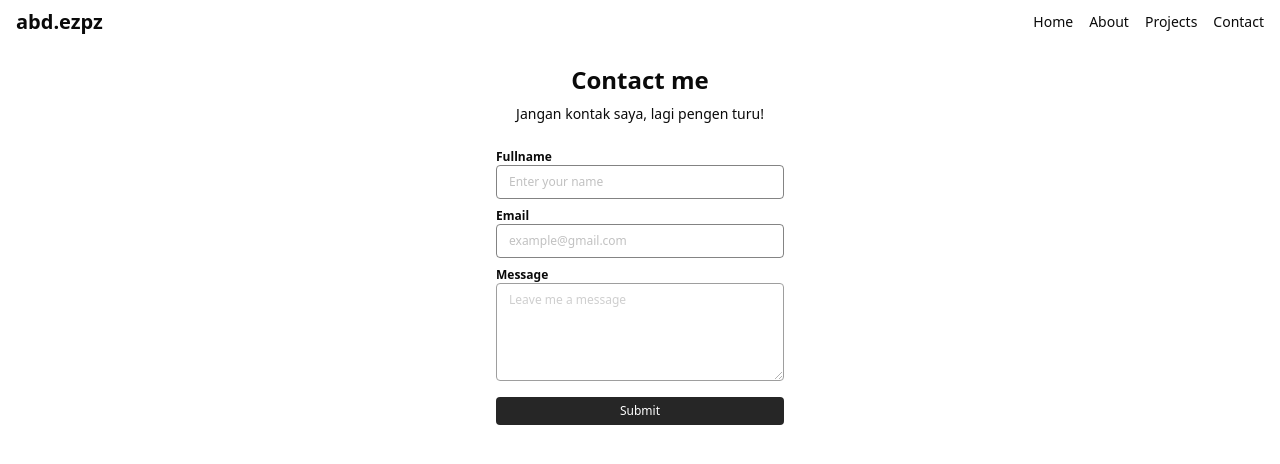
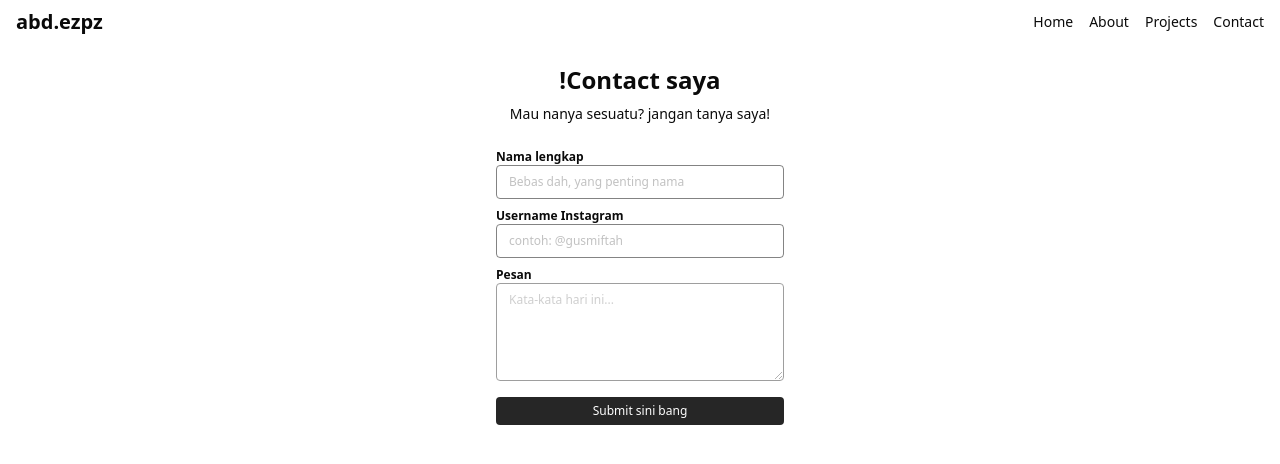
Before and after one commit to abdodyssey/portfolio, a React (Vite) app: page /contact in a window 1280 px wide. Shown: the top 464 px of the page. Built offline with nearby package versions, Linux system fonts and the light colour scheme.

Commit message:
second commit

```diff
--- a/src/components/Elements/Input.jsx
+++ b/src/components/Elements/Input.jsx
@@ -5,6 +5,7 @@ const Input = ({ type, placeholder, name }) => {
       placeholder={placeholder}
       name={name}
       className="text-sm md:text-xs border rounded md:w-full py-2 px-3 placeholder: opacity-50"
+      required
     />
   );
 };
--- a/src/components/Elements/TextArea.jsx
+++ b/src/components/Elements/TextArea.jsx
@@ -3,7 +3,7 @@ const TextArea = ({ name }) => {
     <textarea
       rows={5}
       name={name}
-      placeholder="Leave me a message"
+      placeholder="Kata-kata hari ini..."
       className="border rounded text-xs text-neutral-700 mb-4 py-2 px-3 placeholder: opacity-50"
     ></textarea>
   );
--- a/src/components/Fragments/ContactForm.jsx
+++ b/src/components/Fragments/ContactForm.jsx
@@ -1,15 +1,53 @@
-
+import { useState } from "react";
 import Button from "../Elements/Button";
 import InputForm from "./InputForm";
 import TextAreaForm from "./TextAreaForm";
 
 const ContactForm = () => {
+  const [form, setForm] = useState({
+    name: "",
+    username: "",
+    message: "",
+  });
+
+  const handleChange = (e) => {
+    setForm({
+      ...form,
+      [e.target.name]: e.target.value,
+    });
+  };
+
+  const handleSubmit = () => {
+
+    const phoneNumber = "085788141307";
+    const { name, username, message } = form;
+
+    const allmessage = `${name} ${username} ${message}`;
+    const encodedMessage = encodeURIComponent(allmessage);
+    const url = `https://wa.me/${phoneNumber}?text=${encodedMessage}`;
+    window.open(url, "_blank");
+  };
+
   return (
-    <form action="" className="w-full px-4 md:w-1/4">
-        <InputForm name='Fullname' type='text' placeholder='Enter your name'/>
-        <InputForm name='Email' type='email' placeholder='example@gmail.com'/>
-        <TextAreaForm name='Message'/>
-        <Button className='w-full text-sm md:text-xs'>Submit</Button>
+    <form action={handleSubmit} className="w-full px-4 md:w-1/4">
+      <InputForm
+        name="Nama lengkap"
+        type="text"
+        placeholder="Bebas dah, yang penting nama"
+        value={form.name}
+        onChange={handleChange}
+      />
+      <InputForm
+        name="Username Instagram"
+        type="text"
+        value={form.username}
+        onChange={handleChange}
+        placeholder="contoh: @gusmiftah"
+      />
+      <TextAreaForm name="Pesan" value={form.message} onChange={handleChange} />
+      <Button className="w-full text-sm md:text-xs " type="submit">
+        Submit sini bang
+      </Button>
     </form>
   );
 };
--- a/src/components/organisms/Hero.jsx
+++ b/src/components/organisms/Hero.jsx
@@ -1,24 +1,44 @@
 import { Link } from "react-router-dom";
 import Button from "../Elements/Button";
+import { useState } from "react";
+import ContactForm from "../Fragments/ContactForm";
 
 const Hero = () => {
+  const [guestName, setGuestName] = useState("");
+  const handleChange = (e) => {
+    setGuestName(e.target.value)
+  }
   return (
-    <div className="h-[calc(100vh-100px)] flex flex-col justify-center items-center text-neutral-950">
-      <img
-        src="../../../src/assets/image.png"
-        className="rounded-full bg-black w-32 h-32 mb-2"
-        alt=""
-      />
+    <div
+      className="h-[calc(100vh-45px)] flex flex-col justify-center items-center
+     text-neutral-950 relative "
+    >
+      <div className="overflow-hidden rounded-full mb-2">
+        <img
+          src="https://i.pinimg.com/1200x/44/80/6e/44806e411e450f7f06ffb0854a5a6bce.jpg"
+          className="w-32 h-32 tranform rotate-180 object-cover"
+          alt=""
+        />
+      </div>
       <h1 className="font-bold text-xl md:text-2xl text-center w-2/4">
-        Muhammad Abdi Nugroho
+        Muhammad Abdi
       </h1>
       <p className="text-center text-sm w-3/4">
-        Pengen jadi programmer, tapi enggan ngoding.
+        Pengen jadi programmer, namun enggan ngoding.
       </p>
       <Button className="mt-2 text-xs md:text-sm">
-        <Link to="/projects">Liat
-        Project gue</Link>
+        <Link to="/projects">Liat Project gue</Link>
       </Button>
+
+      <div className="absolute bottom-0 z-20 p-2 left-0">
+        <input
+          type="text"
+          value={guestName}
+          placeholder="Silakan ketik nama anda..."
+          className="border py-2 px-4 text-xs rounded mr-2"
+          onChange={handleChange}
+        />
+      </div>
     </div>
   );
 };
--- a/src/components/organisms/Navbar.jsx
+++ b/src/components/organisms/Navbar.jsx
@@ -42,6 +42,7 @@ const Navbar = () => {
           </ul>
         </div>
       )}
+
       <ul className="md:flex gap-4 text-sm hover:cursor-pointer hidden">
         <li className="hover:scale-103 transition duration-200">
           <Link to="/">Home</Link>
--- a/src/components/pages/about.jsx
+++ b/src/components/pages/about.jsx
@@ -3,9 +3,9 @@ import PagesLayout from "../Layouts/PagesLayout";
 
 const About = () => {
   return (
-    <PagesLayout title="About me">
+    <PagesLayout title="My Kisah">
       <p className="text-center w-4/4 px-6 md:w-2/4 text-sm md:text-md mt-3">
-        Perkenalkan nama saya Muhammad Abdi Nugroho, mahasiswa program studi Sistem Informasi, semester 4. Dah gitu aja. Selebihnya cari tau sendiri....
+        Assalamu'alaikum warga sipil, perkenalkan nama saya Muhammad Abdi Nugroho, mahasiswa program studi Sistem Informasi, semester 4. Dah gitu aja. Selebihnya cari tau sendiri....
       </p>
     </PagesLayout>
   );
--- a/src/components/pages/contact.jsx
+++ b/src/components/pages/contact.jsx
@@ -3,8 +3,8 @@ import PagesLayout from "../Layouts/PagesLayout";
 
 const Contact = () => {
   return (
-    <PagesLayout title="Contact me">
-      <p className="text-sm mt-2 mb-4 text-center">Jangan kontak saya, lagi pengen turu!<br /></p>
+    <PagesLayout title="!Contact saya">
+      <p className="text-sm mt-2 mb-4 text-center">Mau nanya sesuatu? jangan tanya saya!<br /></p>
       <ContactForm />
     </PagesLayout>
   );
--- a/src/components/pages/projects.jsx
+++ b/src/components/pages/projects.jsx
@@ -1,13 +1,11 @@
-import Card from "../Fragments/Card";
-import CardsLayout from "../Layouts/CardsLayout";
 import PagesLayout from "../Layouts/PagesLayout";
 
 const Projects = () => {
   return (
     <PagesLayout title="Projects">
       <div className="flex justify-center items-center w-full h-[calc(100vh-150px)]">
-        <p className="text-center">
-          Gak ada, lagi males <br/> mwhwhehwe
+        <p className="text-center text-sm">
+          Gak ada, <br />dah dibilang males ngoding. <br/>
         </p>
       </div>
     </PagesLayout>
```
